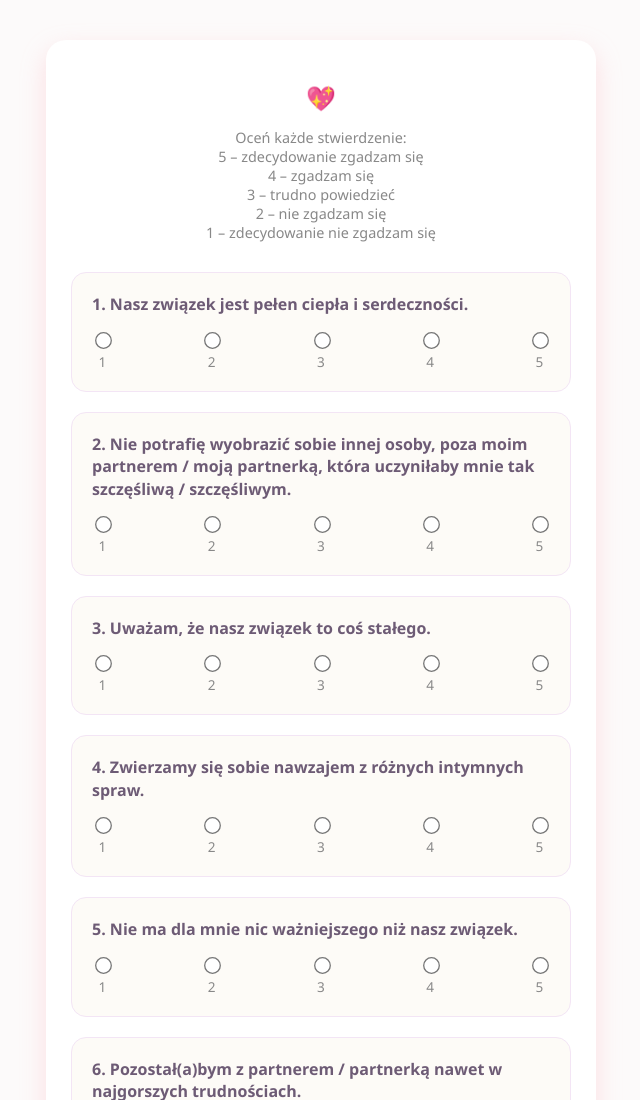
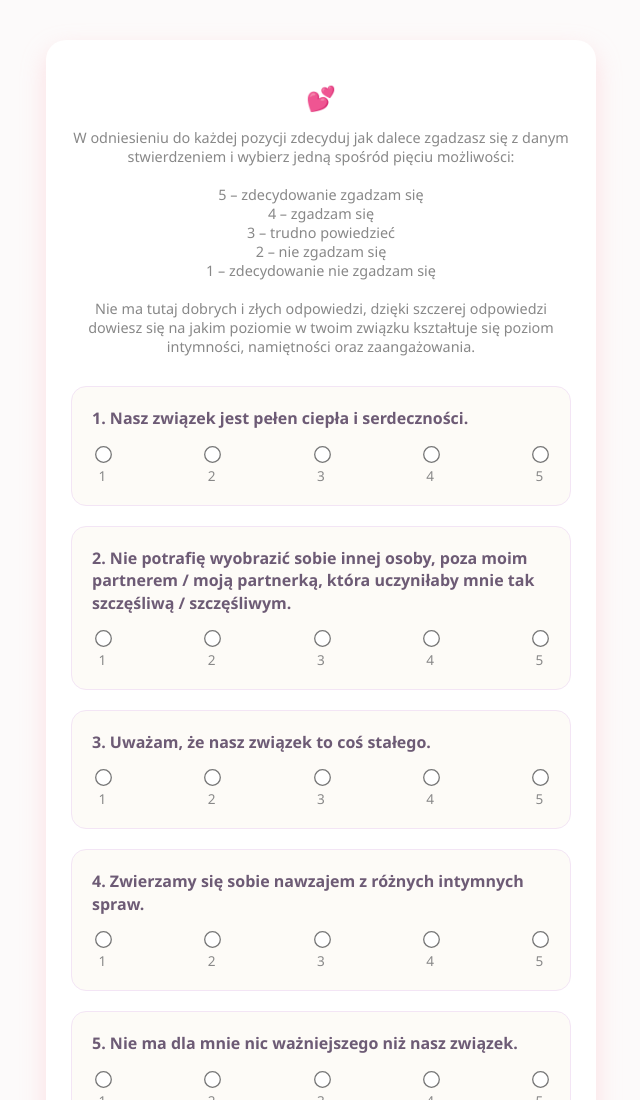
Before and after one commit to psychodem-lab/test, a plain HTML site: page index.html in a window 1280 px wide. Shown: the top 1100 px of the page, without its empty margins (319-959 px from the left). Drawn offline with Linux system fonts and the light colour scheme.

Commit message:
Revise header and questionnaire instructions in index.html
Updated the header and paragraph content for clarity and formatting.

```diff
--- a/index.html
+++ b/index.html
@@ -157,14 +157,17 @@
 
 <main>
     <header>
-        <h1>💖</h1>
+        <h1>💕</h1>
         <p>
-            Oceń każde stwierdzenie: <br>
+            W odniesieniu do każdej pozycji zdecyduj jak dalece zgadzasz się z danym stwierdzeniem i wybierz jedną spośród pięciu możliwości:  <br>
+                <br>
             5 – zdecydowanie zgadzam się <br>
             4 – zgadzam się <br>
             3 – trudno powiedzieć <br>
             2 – nie zgadzam się <br>
-            1 – zdecydowanie nie zgadzam się
+            1 – zdecydowanie nie zgadzam się <br>
+               <br>
+            Nie ma tutaj dobrych i złych odpowiedzi, dzięki szczerej odpowiedzi dowiesz się na jakim poziomie w twoim związku kształtuje się poziom intymności, namiętności oraz zaangażowania.
         </p>
     </header>
 
```
